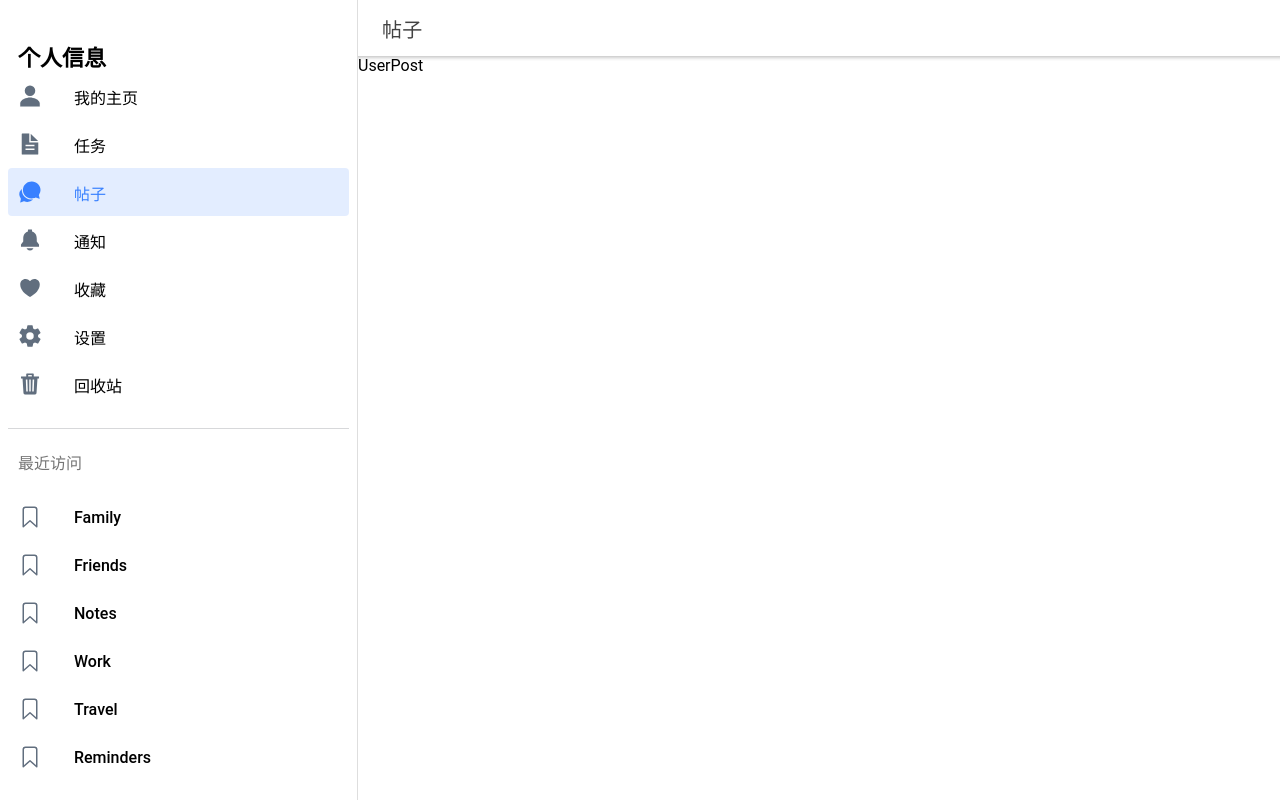
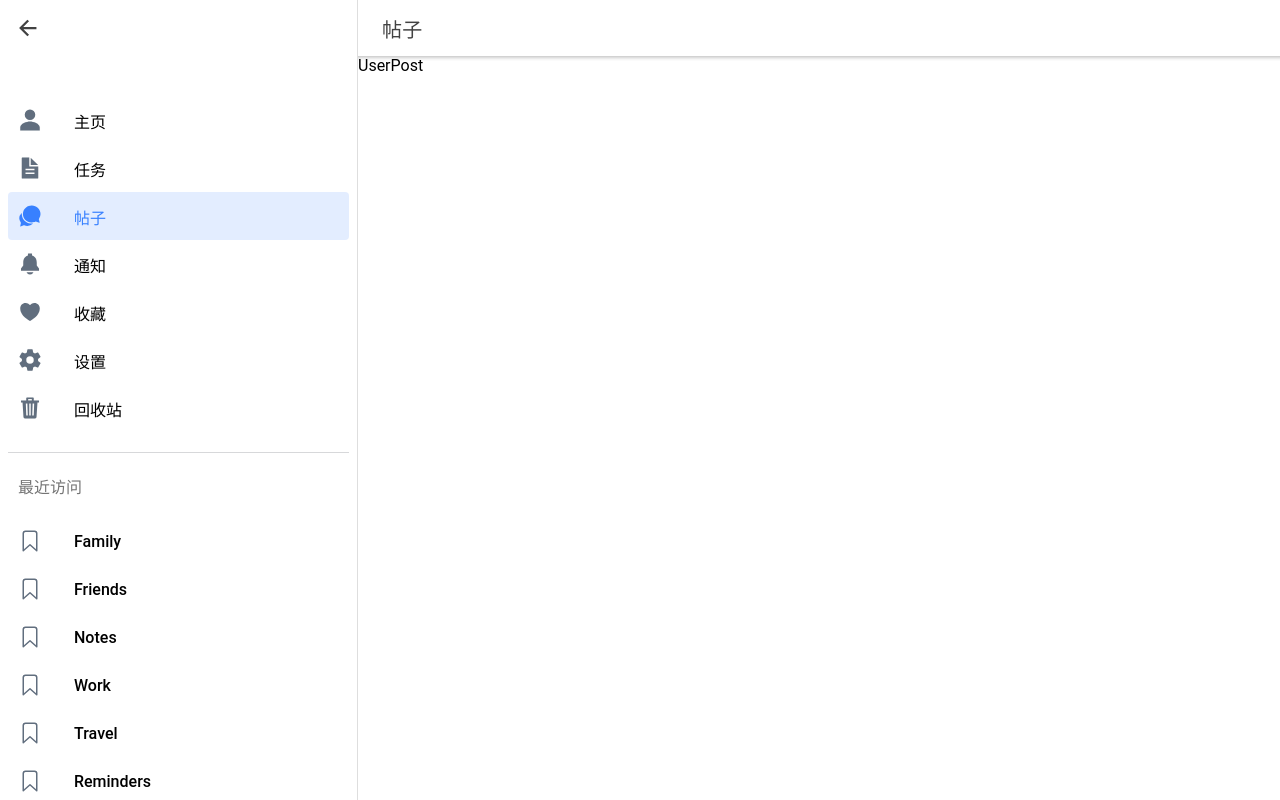
Before and after one commit to zhuoming-info/zhuoming-info, a React (Create React App) app in the folder ionic/: page /user/post in a window 1280 px wide. Built offline with nearby package versions, Linux system fonts and the light colour scheme; no server answers.

Commit message:
update user setting page

```diff
--- a/ionic/src/components/user/UserMenu.tsx
+++ b/ionic/src/components/user/UserMenu.tsx
@@ -1,4 +1,6 @@
 import {
+  IonBackButton,
+  IonButtons,
   IonContent,
   IonIcon,
   IonItem,
@@ -7,6 +9,8 @@ import {
   IonListHeader,
   IonMenu,
   IonMenuToggle,
+  IonHeader,
+  IonToolbar
 } from '@ionic/react';
 import {
   bookmarkOutline,
@@ -25,7 +29,8 @@ import {
   chatbubblesOutline,
   chatbubblesSharp,
   personOutline,
-  personSharp
+  personSharp,
+  homeOutline
 } from 'ionicons/icons';
 import './UserMenu.css';
 import React from "react";
@@ -41,7 +46,7 @@ interface AppPage {
 
 const appPages: AppPage[] = [
   {
-    title: '我的主页',
+    title: '主页',
     url: '/user',
     iosIcon: personOutline,
     mdIcon: personSharp
@@ -101,10 +106,18 @@ const UserMenu: React.FC = () => {
   }
   return (
     <IonMenu contentId="main" type="overlay" side="start">
+      {localStorage.getItem("deviceSize") === "large" && (
+        <IonHeader className="ion-no-border">
+          <IonToolbar>
+            <IonButtons slot="start">
+              <IonBackButton defaultHref="/" />
+            </IonButtons>
+          </IonToolbar>
+        </IonHeader>
+      )}
       <IonContent>
-
         <IonList id="inbox-list">
-          <IonListHeader>个人信息</IonListHeader>
+          {localStorage.getItem("deviceSize") === "small" && <IonListHeader>我的</IonListHeader>}
           {appPages.map((appPage, index) => {
             return (
               <IonMenuToggle key={index} autoHide={false}>
--- a/ionic/src/pages/user/UserSetting.tsx
+++ b/ionic/src/pages/user/UserSetting.tsx
@@ -62,7 +62,12 @@ const UserSetting: React.FC = () => {
             isOpen={popoverState.showPopover}
             onDidDismiss={() => setShowPopover({ showPopover: false, event: undefined, key: "", value: "", name: "" })}
           >
-            <>
+            <IonList lines="full" class="ion-no-margin">
+              <IonListHeader>
+                <IonLabel>
+                  修改{popoverState.name}：
+                </IonLabel>
+              </IonListHeader>
               {popoverState.key === "password" && (
                 <IonItem>
                   <IonLabel position="floating">原密码：</IonLabel>
@@ -70,10 +75,9 @@ const UserSetting: React.FC = () => {
                 </IonItem>
               )}
               <IonItem>
-                <IonLabel position="floating">修改{popoverState.name}：</IonLabel>
                 <IonInput placeholder={popoverState.value}></IonInput>
               </IonItem>
-              <IonItem>
+              <IonItem lines="none">
                 <IonButtons slot="start">
                   <IonButton onClick={() => setShowPopover({ showPopover: false, event: undefined, key: "", value: "", name: "" })}>取消</IonButton>
                 </IonButtons>
@@ -81,7 +85,7 @@ const UserSetting: React.FC = () => {
                   <IonButton onClick={() => setShowPopover({ showPopover: false, event: undefined, key: "", value: "", name: "" })}>确定</IonButton>
                 </IonButtons>
               </IonItem>
-            </>
+            </IonList>
           </IonPopover>
           <IonList>
             <IonListHeader>个人信息</IonListHeader>
```
